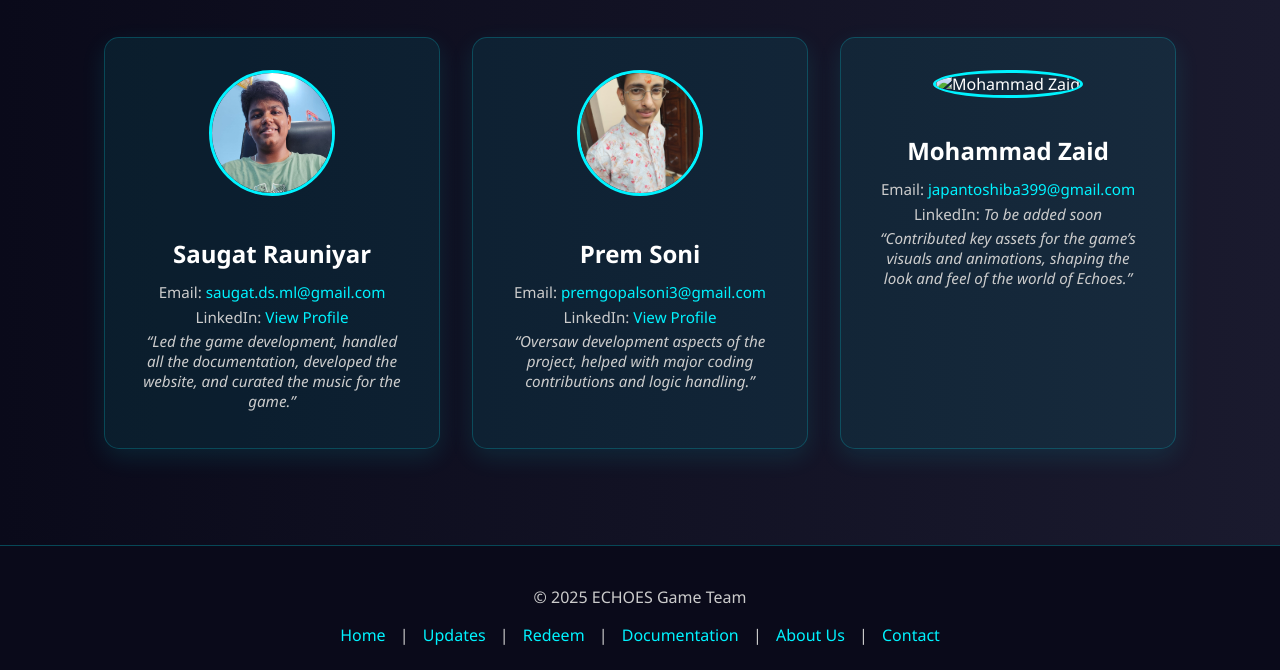
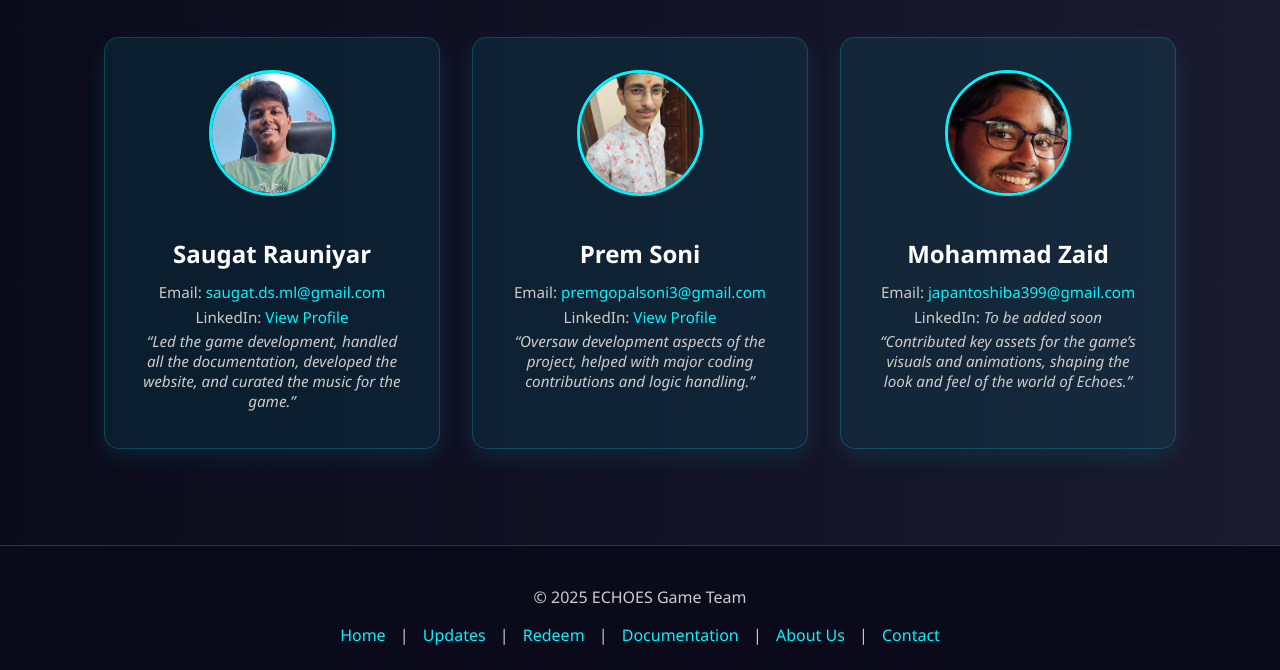
Before and after one commit to sausin123/echoes-site, a plain HTML site: page about.html in a window 1280 px wide. Shown: the part 225-895 px from the top of the page. Drawn offline with Linux system fonts and the light colour scheme.

Commit message:
Update about.html

```diff
--- a/about.html
+++ b/about.html
@@ -167,7 +167,7 @@
       </div>
 
       <div class="member">
-        <img src="./img/zaid.jpg" alt="Mohammad Zaid">
+        <img src="zaid.jpg" alt="Mohammad Zaid">
         <h2>Mohammad Zaid</h2>
         <p>Email: <a href="mailto:japantoshiba399@gmail.com">japantoshiba399@gmail.com</a></p>
         <p>LinkedIn: <em>To be added soon</em></p>
```
